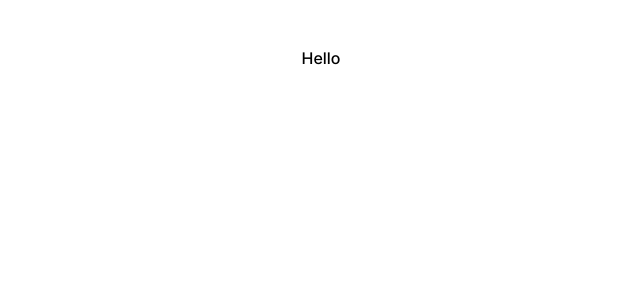
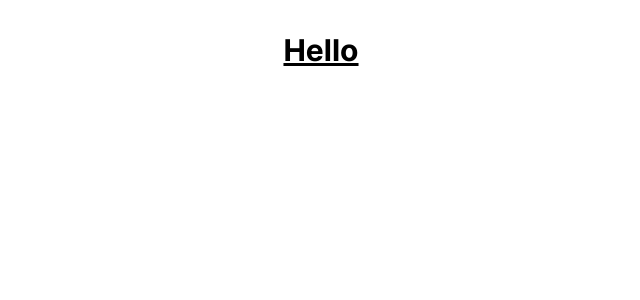
Before and after one commit to joedayz/easyshop, a React (Vite) app in the folder frontend/UI/: page / in a window 1280 px wide. Shown: the top 300 px of the page, without its empty margins (319-959 px from the left). Built offline with nearby package versions, Linux system fonts and the light colour scheme.

Commit message:
usando tailwindcss

```diff
--- a/frontend/UI/package.json
+++ b/frontend/UI/package.json
@@ -10,6 +10,7 @@
     "preview": "vite preview"
   },
   "dependencies": {
+    "@tailwindcss/vite": "^4.1.0",
     "react": "^19.0.0",
     "react-dom": "^19.0.0"
   },
--- a/frontend/UI/src/App.jsx
+++ b/frontend/UI/src/App.jsx
@@ -8,7 +8,7 @@ function App() {
 
   return (
     <div className="App">
-      <p>Hello</p>
+      <h2 className='text-3xl font-bold underline'>Hello</h2>
     </div>
   )
 }
--- a/frontend/UI/src/index.css
+++ b/frontend/UI/src/index.css
@@ -1,3 +1,5 @@
+@import "tailwindcss";
+
 body {
   margin: 0;
   font-family: "Inter";
--- a/frontend/UI/vite.config.js
+++ b/frontend/UI/vite.config.js
@@ -1,7 +1,8 @@
 import { defineConfig } from 'vite'
 import react from '@vitejs/plugin-react-swc'
+import tailwindcss from '@tailwindcss/vite'
 
 // https://vite.dev/config/
 export default defineConfig({
-  plugins: [react()],
+  plugins: [react(), tailwindcss()],
 })
```
Also changed, not shown: 1 other file (tests, documents, lock files or other folders).
